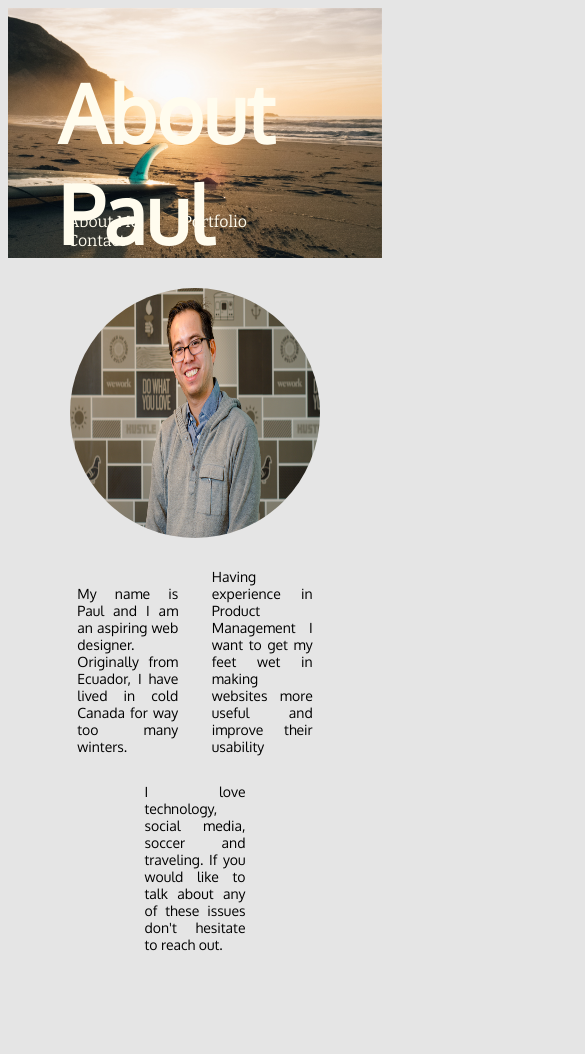
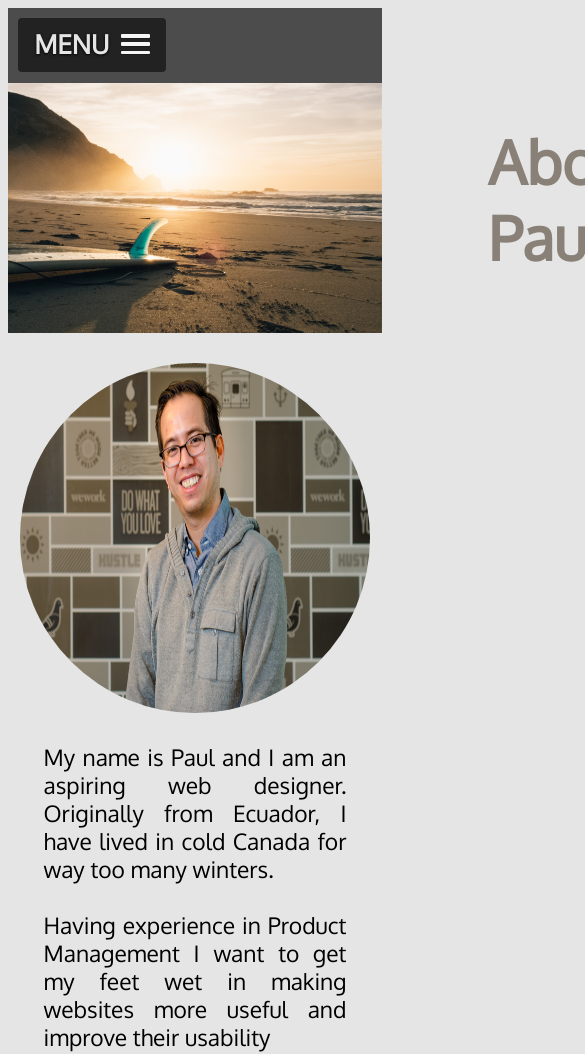
Before and after one commit to paul-startup/paul-startup.github.io, a plain HTML site: page about.html in a window 390 px wide. Shown: the top 1054 px of the page, 585 px wide, since content can reach past the window. Before the commit the page ends 975 px from the top, so only its background shows below. Drawn offline with nearby package versions, Linux system fonts and the light colour scheme.

Commit message:
px to em 1

```diff
--- a/css/style-about.css
+++ b/css/style-about.css
@@ -1,6 +1,7 @@
 html {
 	background-color: #e5e5e5;
   	font-family: 'Lantinghei SC', 'Oxygen', sans-serif;
+  	font-size: 1em;
 }
 
 body {
@@ -16,7 +17,7 @@ header {
 }
 
 header h1 {
-	font-size: 80px;
+	font-size: 5em;
 	left:50px;
 	position: absolute;
 }
@@ -73,7 +74,7 @@ header h1 {
 
 /* Text content ----------- */
 .paragraph {
-	font-size: 14px;
+	font-size: 0.875em;
 	margin:0 auto;
 	text-align: center;
 	width:90%;
@@ -95,7 +96,7 @@ header h1 {
 
 
 /* Responsive for mobile ----------- */
-@media screen (max-width: 736px) {
+@media screen and (max-width: 736px) {
 /* Styles */
 #navigation-full {
 	display: none;
@@ -106,13 +107,13 @@ header h1 {
 }
 
 header h1 {
-	font-size: 60px;
-	left:600px;
+	font-size: 3.75em;
+	left:8em;
 	color: #898177;
 }
 
 .paragraph p{
-	font-size: 26px;
+	font-size: 1.625em;
 	margin: 14px auto;
 	width:90%;
 }
--- a/css/style-home.css
+++ b/css/style-home.css
@@ -67,27 +67,23 @@ html {
 /* Responsive for mobile ----------- */
 @media screen (max-width: 736px){
 /* Styles */
-/*	h1 {
-		font-size: 50px;
+	html {
+		font-size: 120%;
 	}
-	.body {
-		font-size: 26px;
-	}*/
 	.navigation li {
-/*		font-size: 30px;*/
 		font-weight: bolder;
 		width:200px;
 	}
 }
 
-@media only screen and (max-device-width: 736px) and (orientation : landscape){
+@media screen and (max-width: 736px) and (orientation : landscape){
 /* Styles */
 	.navigation {
 		top:57vh;
 	}
 }
 
-@media only screen and (max-device-width: 736px) and (orientation : portrait){
+@media screen and (max-width: 736px) and (orientation : portrait){
 /* Styles */
 	.navigation {
 		top:35vh;
```
Also changed, not shown: index.html (+1 -1 lines).
